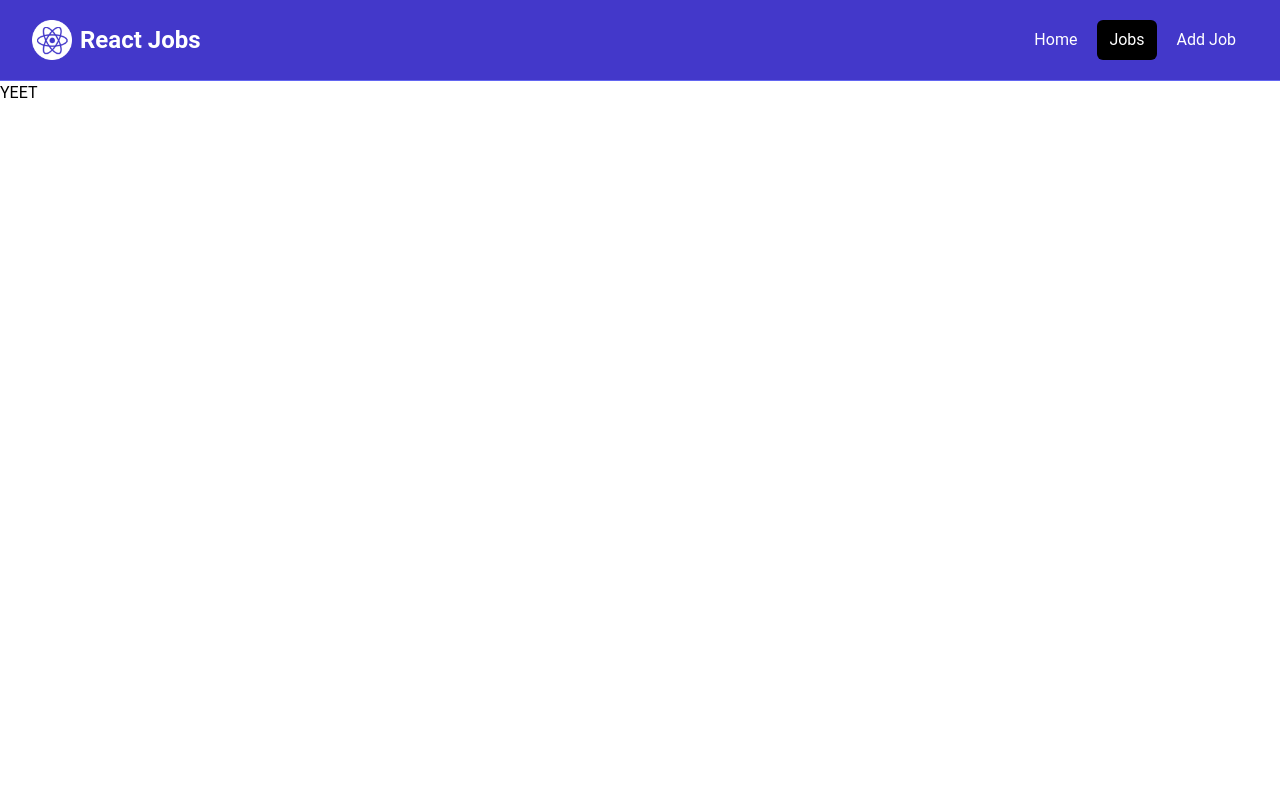
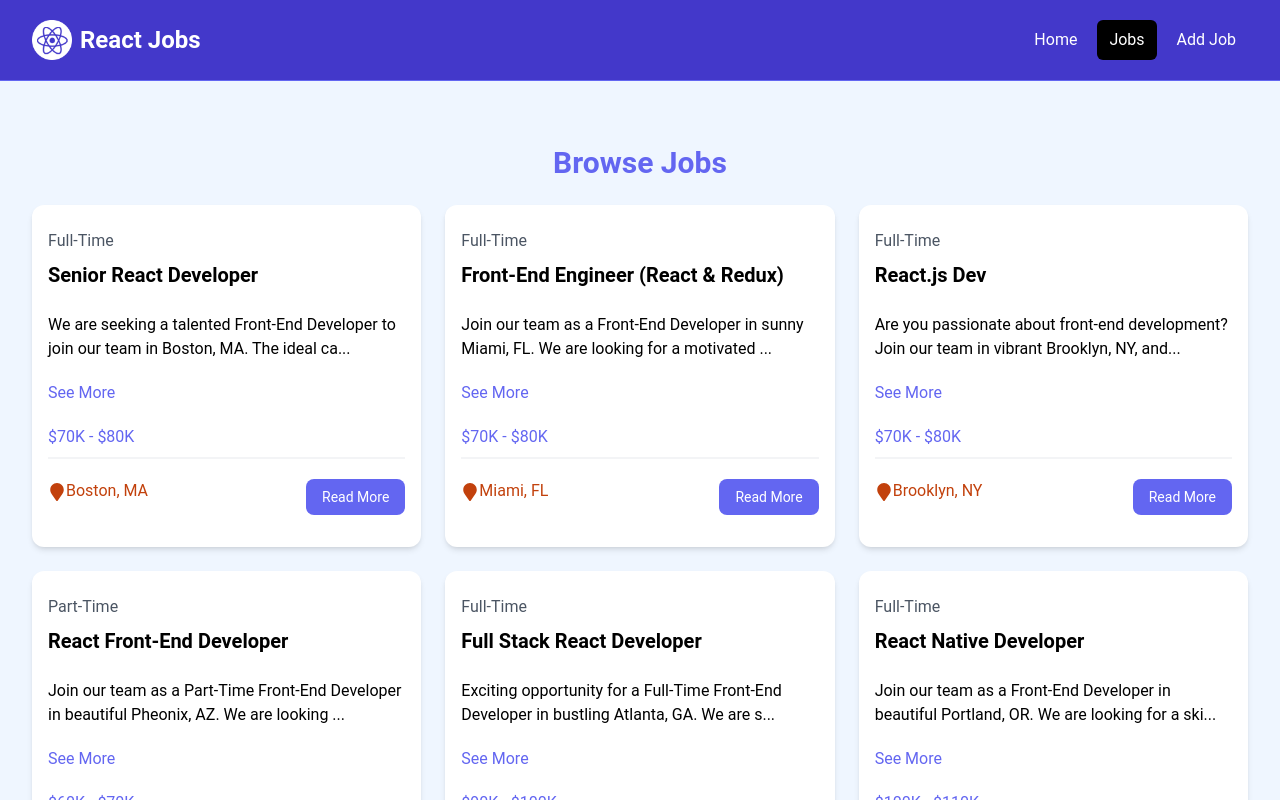
Before and after one commit to nevarwin/React-Project, a React (Vite) app in the folder react-job-site/: page /jobs in a window 1280 px wide. Shown: the top 800 px of the page. Built offline with nearby package versions, Linux system fonts and the light colour scheme.

Commit message:
used the JobListings component with its prop

```diff
--- a/react-job-site/src/pages/JobPage.tsx
+++ b/react-job-site/src/pages/JobPage.tsx
@@ -1,6 +1,11 @@
+import JobListings from "../components/JobListings";
 
 const JobPage = () => {
-  return <div>YEET</div>;
+  return (
+    <section className="px-4 py-6 bg-blue-50">
+      <JobListings isHome={false} />
+    </section>
+  );
 };
 
 export default JobPage;
```
